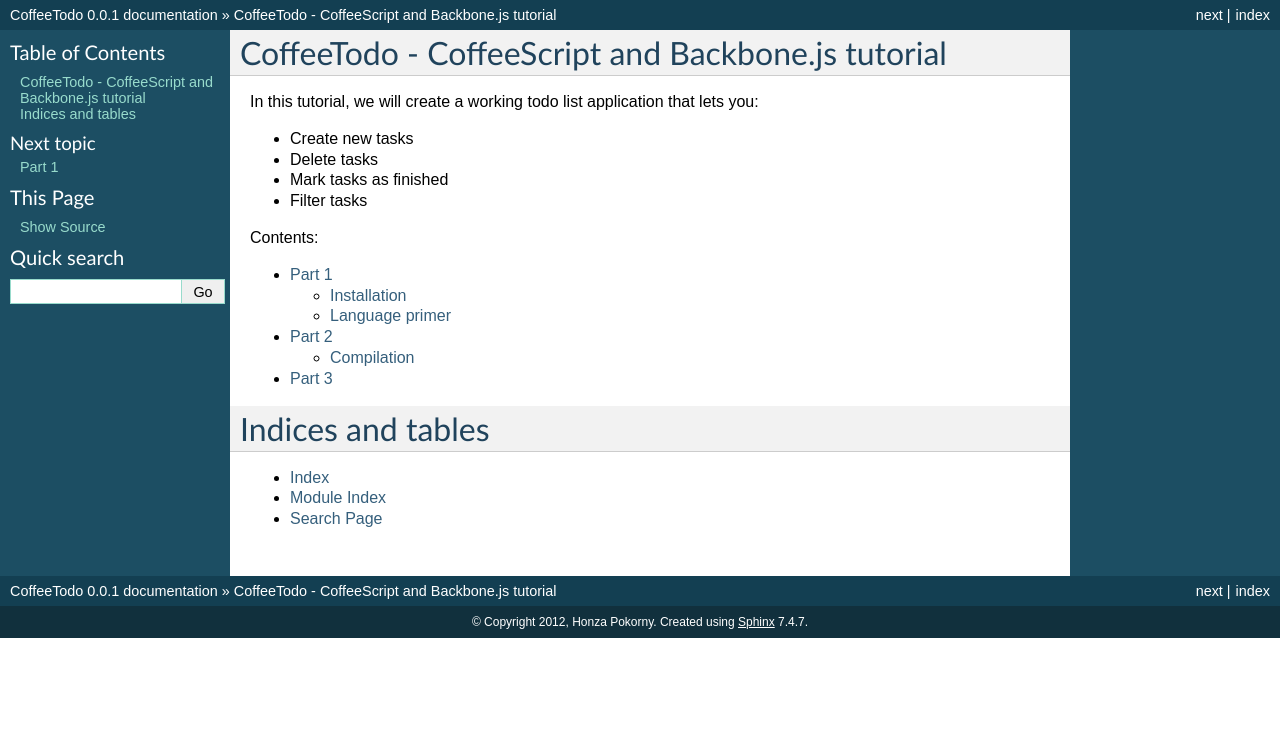
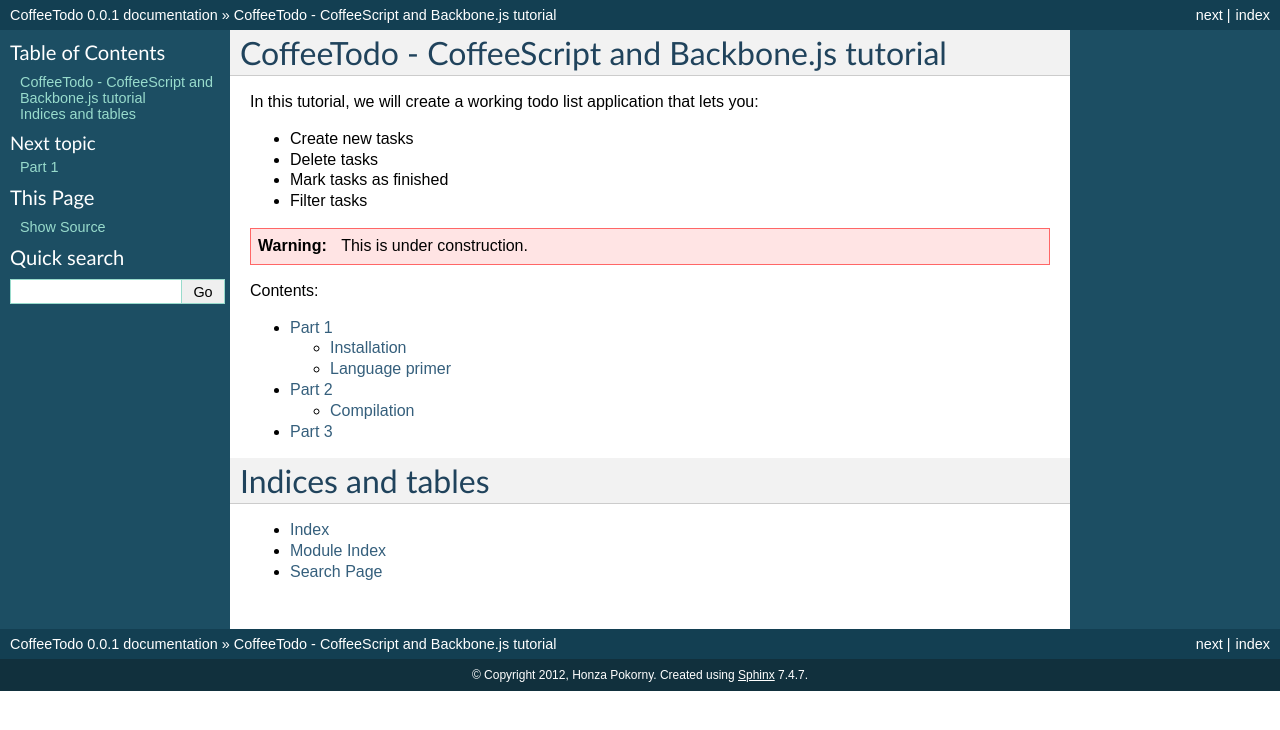
Before and after one commit to honza/CoffeeTodo, a Sphinx documentation site: the page built from docs/index.rst, in a window 1280 px wide. Shown: the top 730 px of the page. Built offline with Sphinx 7.4.7, drawn with Linux system fonts in a browser that asks for light colours.

Commit message:
Add alpha warning

```diff
--- a/docs/index.rst
+++ b/docs/index.rst
@@ -12,6 +12,8 @@
 * Delete tasks
 * Mark tasks as finished
 * Filter tasks
+
+.. warning:: This is under construction.
 
 Contents:
 
```
